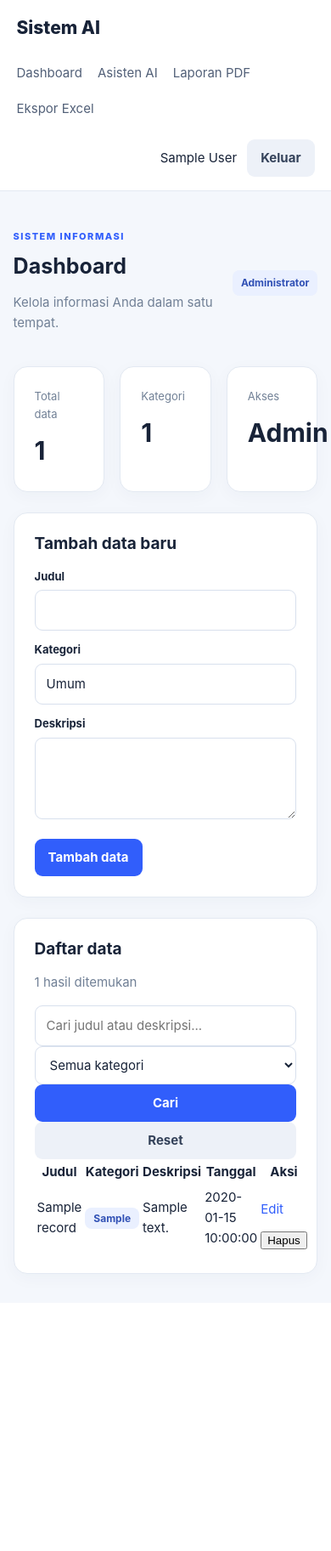
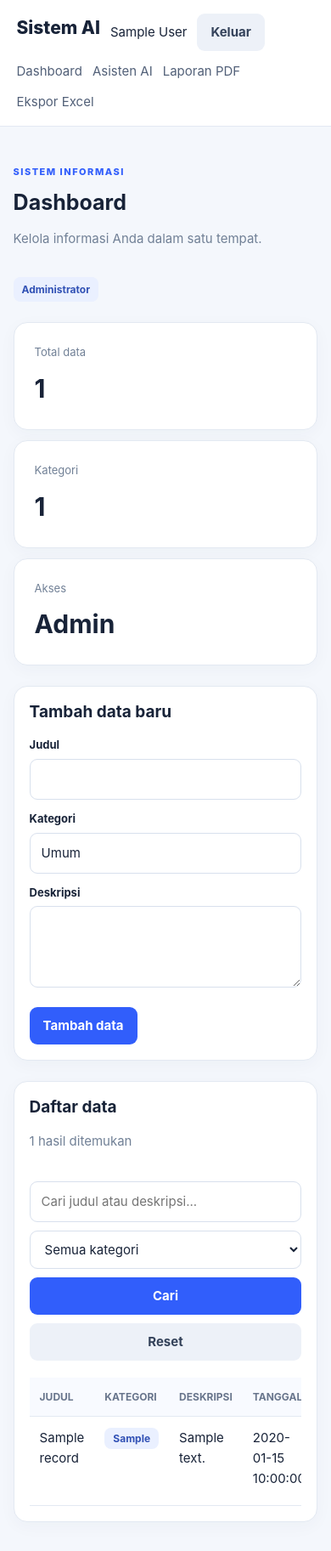
Before and after one commit to Del0611/web-ina, a PHP site: page / in a window 390 px wide. Shown: the whole page at 85% size. Before the commit the page ends 1512 px from the top, so only its background shows below. Run offline with PHP 8.4, Linux system fonts and the light colour scheme; the visitor is signed in with stand-in values (Sample User, id 1); tables that the repository leaves empty hold one stand-in row (values such as "Sample post").

Commit message:
Update style.css

```diff
--- a/sistem-AI/assets/style.css
+++ b/sistem-AI/assets/style.css
@@ -170,4 +170,95 @@ input:focus, textarea:focus, select:focus {
 
 .filters {
   display: grid;
-  grid-template-columns: min
+  grid-template-columns: minmax(180px, 2fr) minmax(140px, 1fr) auto auto;
+  gap: 10px;
+  margin: 20px 0;
+}
+
+.table-wrap { overflow-x: auto; }
+
+table {
+  width: 100%;
+  border-collapse: collapse;
+  background: white;
+}
+
+th, td {
+  text-align: left;
+  vertical-align: top;
+  padding: 13px 12px;
+  border-bottom: 1px solid var(--border);
+}
+
+th {
+  background: #f8faff;
+  color: #68758c;
+  font-size: 12px;
+  text-transform: uppercase;
+}
+
+.link-danger {
+  border: 0;
+  background: none;
+  color: #c53030;
+  font: inherit;
+  cursor: pointer;
+}
+
+.error, .success {
+  padding: 12px;
+  border-radius: 9px;
+  background: #fff0f0;
+  color: #b42318;
+}
+
+.success { background: #e9f9ef; color: #167647; }
+
+.auth-page {
+  min-height: 100vh;
+  display: grid;
+  place-items: center;
+  padding: 20px;
+  background: linear-gradient(140deg, #e8eeff, #f7f9ff);
+}
+
+.auth-card { width: min(440px, 100%); }
+.auth-card .btn { width: 100%; margin-top: 18px; }
+.inline { display: inline; }
+
+.chat-layout { max-width: 850px; }
+.chat-messages {
+  display: flex;
+  flex-direction: column;
+  gap: 14px;
+  max-height: 52vh;
+  overflow-y: auto;
+  padding: 12px 0 20px;
+}
+
+.bubble {
+  padding: 14px 16px;
+  border-radius: 12px;
+  max-width: 95%;
+  overflow-wrap: anywhere;
+}
+
+.bubble p { white-space: pre-wrap; margin: 6px 0 0; color: var(--text); }
+.user-bubble { align-self: flex-end; background: #eaf0ff; }
+.ai-bubble { align-self: flex-start; background: #f1f4f8; }
+
+@media (max-width: 760px) {
+  .topbar { align-items: flex-start; gap: 12px; }
+  .topbar nav { order: 3; width: 100%; gap: 12px; }
+  .user-info { margin-left: 0; }
+  .stats { grid-template-columns: 1fr; gap: 12px; }
+  .filters { grid-template-columns: 1fr; }
+  .page-heading { align-items: flex-start; flex-direction: column; }
+  .panel, .auth-card { padding: 18px; }
+}
+
+@media print {
+  .topbar, .no-print, .actions { display: none !important; }
+  body { background: white; }
+  .panel { box-shadow: none; border: 0; }
+}
```
